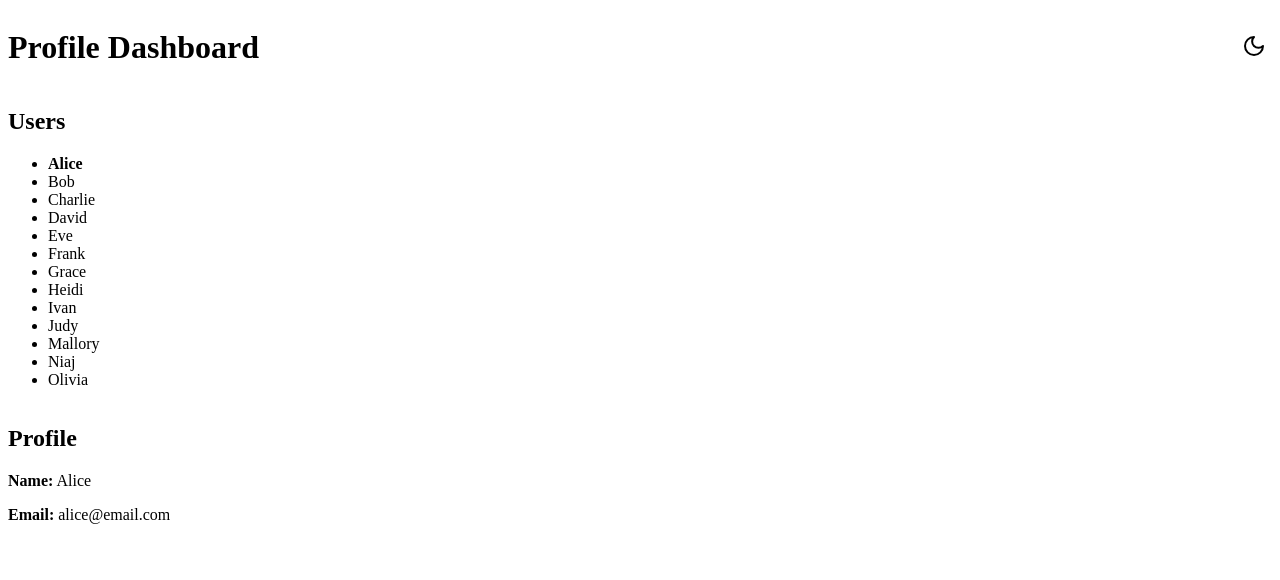
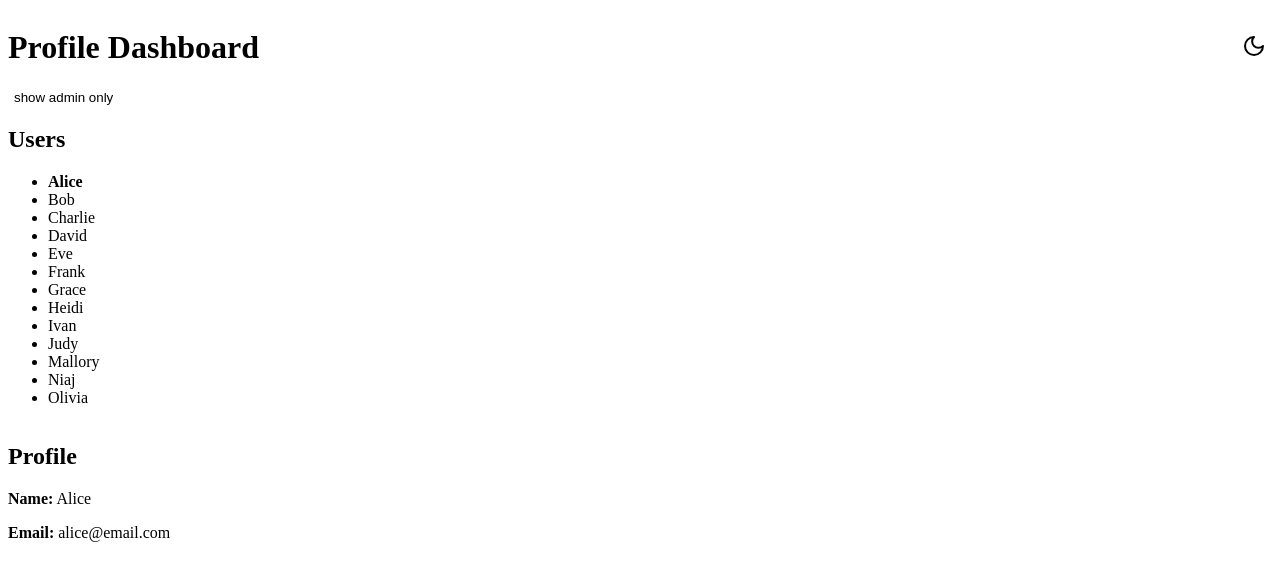
Before and after one commit to Achyutem/zustand-learn, a React (Vite) app: page / in a window 1280 px wide. Shown: the top 580 px of the page. Built offline with nearby package versions, Linux system fonts and the light colour scheme.

Commit message:
add toggle for admin only

```diff
--- a/src/components/UserList.tsx
+++ b/src/components/UserList.tsx
@@ -1,13 +1,22 @@
-import React from "react";
+import React, { useState } from "react";
 import { useUserStore } from "../useUserStore";
 
 export const UserList: React.FC = React.memo(() => {
 	const { users, selectedUserId, selectUser } = useUserStore();
+	const [showAdminsOnly, setShowAdminsOnly] = useState(false);
+
+	const showFilteredUsers = showAdminsOnly
+		? users.filter((user) => user.isAdmin)
+		: users;
+
 	return (
 		<div>
+			<button onClick={() => setShowAdminsOnly((prev) => !prev)}>
+				{showAdminsOnly ? "show all users" : "show admin only"}
+			</button>
 			<h2>Users</h2>
 			<ul>
-				{users.map((user) => (
+				{showFilteredUsers.map((user) => (
 					<li
 						key={user.id}
 						style={{
```
